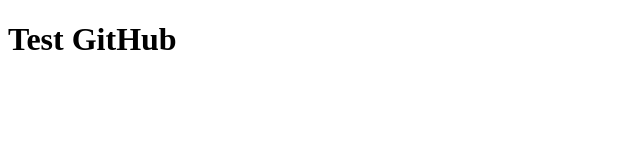
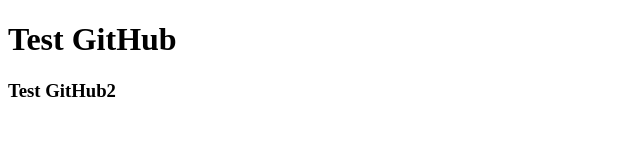
Before and after one commit to Djule/Test, a plain HTML site: page index.html in a window 1280 px wide. Shown: the whole page, without its empty margins (0-640 px from the left). Drawn offline with Linux system fonts and the light colour scheme.

Commit message:
Second commit

```diff
--- a/index.html
+++ b/index.html
@@ -7,5 +7,6 @@
 </head>
 <body>
     <h1>Test GitHub</h1>
+    <h3>Test GitHub2</h3>
 </body>
 </html>
```
